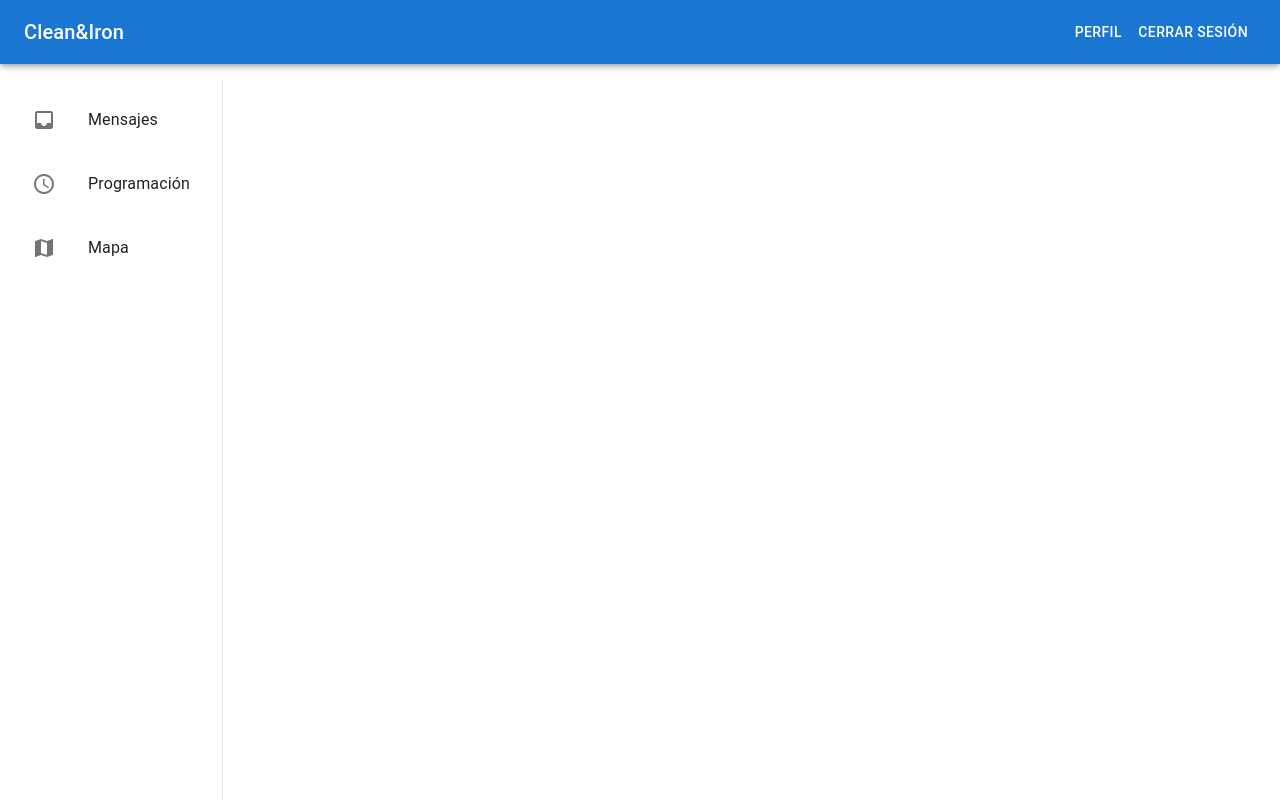
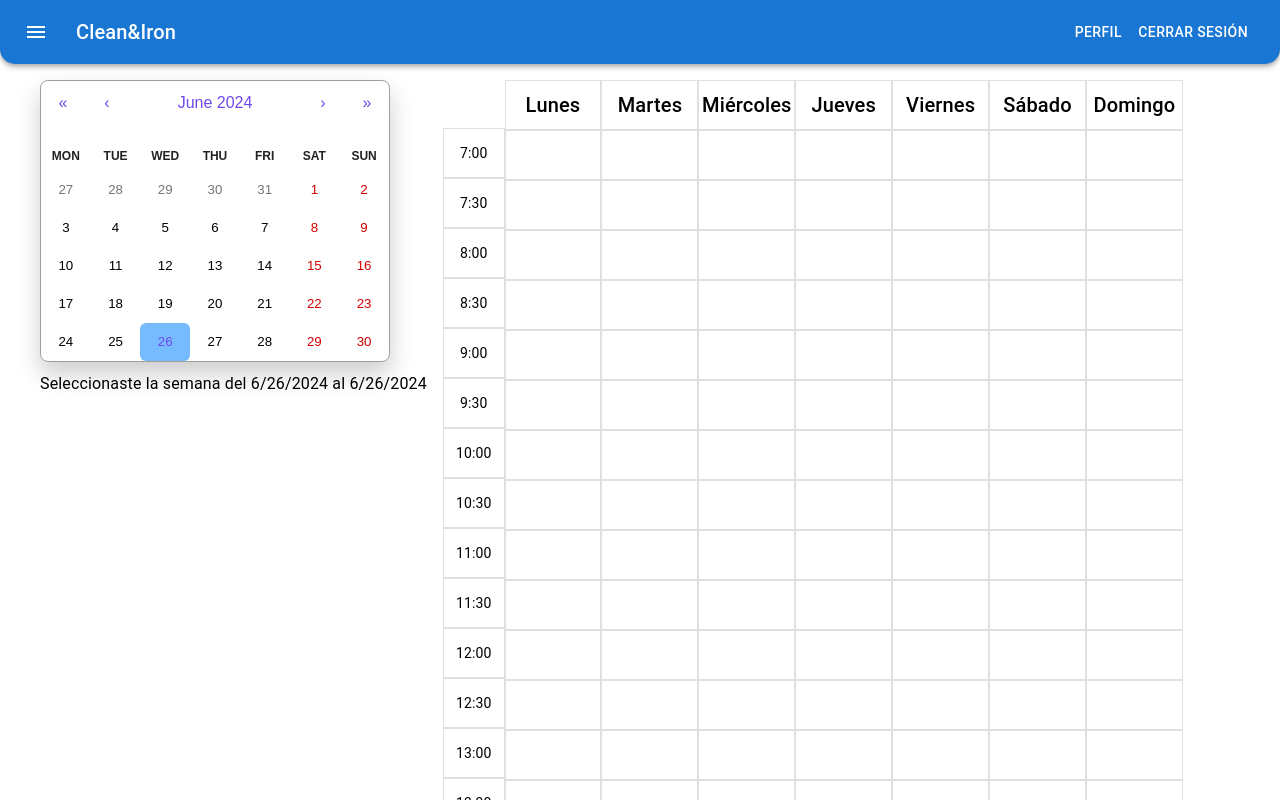
Before and after one commit to Clean-Iron/CleanFront_React, a React (Create React App) app: page / in a window 1280 px wide. Shown: the top 800 px of the page. Built offline with nearby package versions, Linux system fonts and the light colour scheme.

Commit message:
arreglando calendario #2 #3

```diff
--- a/package.json
+++ b/package.json
@@ -12,6 +12,7 @@
     "@testing-library/react": "^13.4.0",
     "@testing-library/user-event": "^13.5.0",
     "react": "^18.3.1",
+    "react-calendar": "^5.0.0",
     "react-dom": "^18.3.1",
     "react-scripts": "5.0.1",
     "web-vitals": "^2.1.4"
--- a/src/App.js
+++ b/src/App.js
@@ -1,16 +1,40 @@
 
-import {React} from 'react';
+import {React, useState} from 'react';
 import './App.css';
 import SideMenu from './components/paginaPrincipal/SideMenu';
+import Schedule from './components/paginaPrincipal/Schedule';
 import Top from './components/paginaPrincipal/Top';
 
 function App() {
+  const [componente, setComponente] = useState('programacion');
+  const [isMenuOpen, setIsMenuOpen] = useState(false);
+
+  const manejarClic = (nuevoComponente) => {
+    setComponente(nuevoComponente);
+    setIsMenuOpen(false); // Cerrar el menú al hacer clic en una opción
+  };
+
+  const toggleDrawer = (open) => (event) => {
+    if (event.type === 'keydown' && (event.key === 'Tab' || event.key === 'Shift')) {
+      return;
+    }
+    setIsMenuOpen(open);
+  };
+
   return (
     <div>
-      <Top/>
-      <SideMenu/>
+      <Top
+        manejarClic={manejarClic}
+      />
+      <SideMenu
+        isOpen={isMenuOpen}
+        onClose={toggleDrawer(false)}
+        manejarClic={manejarClic}
+      />
+      {componente === 'programacion' && <Schedule />}
+      {componente === 'mapa' && <p>Hola</p>}
     </div>
-  )
+  );
 }
 
 export default App;
--- /dev/null
+++ b/src/components/paginaPrincipal/Schedule.js
@@ -0,0 +1,89 @@
+import { useState, React } from 'react';
+import Calendar from 'react-calendar';
+import { Grid, Typography, Box } from '@mui/material';
+import '../styleSheets/CustomCalendar.css';
+import 'react-calendar/dist/Calendar.css';
+
+function Schedule() {
+    const [dateRange, setDateRange] = useState([new Date(), new Date()]);
+
+    const handleWeekClick = (date) => {
+        const startOfWeek = new Date(date);
+        const endOfWeek = new Date(startOfWeek);
+        startOfWeek.setDate(date.getDate() - date.getDay() + 1);
+        endOfWeek.setDate(startOfWeek.getDate() + 6);
+        setDateRange([startOfWeek, endOfWeek]);
+    };
+
+    const daysOfWeek = ['Lunes', 'Martes', 'Miércoles', 'Jueves', 'Viernes', 'Sábado', 'Domingo'];
+    const timeSlots = [];
+    for (let i = 7; i < 19; i++) {
+        timeSlots.push(`${i}:00`);
+        timeSlots.push(`${i}:30`);
+    }
+
+    return (
+        <Grid container spacing={2} direction="row">
+            <Grid item style={{ marginLeft: 40, marginTop: 80 }}>
+                <Calendar
+                    className={'react-calendar'}
+                    onClickDay={handleWeekClick}
+                    value={dateRange}
+                />
+                <Typography variant="body1" style={{ marginTop: 10 }}>
+                    Seleccionaste la semana del {dateRange[0].toLocaleDateString()} al {dateRange[1].toLocaleDateString()}
+                </Typography>
+            </Grid>
+            <Grid item xs={7} style={{ marginTop: 80 }}>
+                <Grid container>
+                    <Grid item xs={1}>
+                        <Box height="3rem" display="flex" alignItems="center"
+                        justifyContent="center" borderColor="grey.300"/>
+                        {timeSlots.map((time, index) => (
+                            <Box
+                                key={index}
+                                border={1}
+                                borderColor="grey.300"
+                                display="flex"
+                                alignItems="center"
+                                justifyContent="center"
+                                height="3rem"
+                            >
+                                <Typography variant="body2">
+                                    {time}
+                                </Typography>
+                            </Box>
+                        ))}
+                    </Grid>
+                    {daysOfWeek.map((day, index) => (
+                        <Grid item xs key={index}>
+                            <Box
+                                border={1}
+                                borderColor="grey.300"
+                                display="flex"
+                                alignItems="center"
+                                justifyContent="center"
+                                height="3rem"
+                            >
+                                <Typography variant="h6">{day}</Typography>
+                            </Box>
+                            {timeSlots.map((_, timeIndex) => (
+                                <Box
+                                    key={timeIndex}
+                                    border={1}
+                                    borderColor="grey.300"
+                                    display="flex"
+                                    alignItems="center"
+                                    justifyContent="center"
+                                    height="3rem"
+                                />
+                            ))}
+                        </Grid>
+                    ))}
+                </Grid>
+            </Grid>
+        </Grid>
+    );
+}
+
+export default Schedule;
--- a/src/components/paginaPrincipal/SideMenu.js
+++ b/src/components/paginaPrincipal/SideMenu.js
@@ -1,32 +1,54 @@
 import {React} from 'react';
-import {Drawer, List, ListItem, ListItemIcon,
+import {List, ListItem, ListItemIcon,
 		ListItemText, ListItemButton} from '@mui/material';
+import {Box, ModalClose, Drawer} from '@mui/joy';
+
 import InboxIcon from '@mui/icons-material/Inbox';
 import MapIcon from '@mui/icons-material/Map';
 import ScheduleIcon from '@mui/icons-material/Schedule';
 
-function SideMenu() {
+
+function SideMenu({isOpen, onClose, manejarClic}) {
+	console.log('manejarClic:', manejarClic);
   const styles = {
     drawerPaper: {
-      marginTop: 10, // height of AppBar
+      marginTop: 8 // height of AppBar
     }};
-	const drawerOptions = [
-		{ text: 'Mensajes', icon: <InboxIcon /> },
-		{ text: 'Programación', icon: <ScheduleIcon /> },
-		{ text: 'Mapa', icon: <MapIcon /> }
-	];
+		const drawerOptions = [
+			{ text: 'Mensajes',
+				icon: <InboxIcon />,
+				componente: 'mensajes' },
+			{ text: 'Programación',
+				icon: <ScheduleIcon />,
+				componente: 'programacion' },
+			{ text: 'Mapa',
+				icon: <MapIcon />,
+				componente: 'mapa' }
+		]
   return (
     <div>
-      <Drawer
-				variant="permanent"
+      <Drawer open={isOpen} onClose={onClose}
+				variant="temporary"
 				anchor="left"
 				PaperProps={{
 					sx: styles.drawerPaper,
 				}}>
+				<Box
+          sx={{
+            display: 'flex',
+            alignItems: 'center',
+            gap: 0.5,
+            ml: 'auto',
+            mt: 1,
+            mr: 2,
+          }}
+        >
+          <ModalClose id="close-icon" sx={{ position: 'initial' }} />
+        </Box>
         <List>
-          {drawerOptions.map((option, index) => (
+        	{drawerOptions.map((option, index) => (
 						<ListItem>
-							<ListItemButton key={index} onClick={() => console.log(`Clicked: ${option.text}`)}>
+							<ListItemButton key={index} onClick={() => {manejarClic(option.componente)}}>
 								<ListItemIcon>
 									{option.icon}
 								</ListItemIcon>
--- a/src/components/paginaPrincipal/Top.js
+++ b/src/components/paginaPrincipal/Top.js
@@ -1,22 +1,42 @@
-import {React} from 'react';
-import {AppBar, Toolbar, Typography,
-    Button} from '@mui/material';
+import {useState, React} from 'react';
+import {AppBar, Toolbar, Typography, Button, IconButton} from '@mui/material';
+import MenuIcon from '@mui/icons-material/Menu';
+import SideMenu from './SideMenu';
 
 
-function Top() {
+function Top({ manejarClic }) {
+	const [isMenuOpen, setIsMenuOpen] = useState(false);
+	const toggleDrawer = (open) => (event) => {
+    if (event.type === 'keydown' && (event.key === 'Tab' || event.key === 'Shift')) {
+      return;
+    }
+    setIsMenuOpen(open);
+  };
   return (
     <div>
-            <AppBar position='fixed'>
+      <AppBar position='fixed' color='primary'
+        sx={{ borderBottomLeftRadius: 15, borderBottomRightRadius: 15 }}>
         <Toolbar>
-                    <Typography variant="h6" component="div" sx={{
-                        flexGrow: 1 }}>Clean&Iron
+          <IconButton
+            size="large"
+            edge="start"
+            color="inherit"
+            aria-label="menu"
+            sx={{ mr: 2 }}
+            onClick={toggleDrawer(true)}
+          >
+            <MenuIcon />
+          </IconButton>
+          <SideMenu isOpen={isMenuOpen} onClose={toggleDrawer(false)} manejarClic={manejarClic} />
+          <Typography variant="h6" component="div" sx={{ flexGrow: 1 }}>
+            Clean&Iron
           </Typography>
-                    <Button color="inherit" >Perfil</Button>
-                    <Button color="inherit" >Cerrar sesión</Button>
+          <Button color="inherit" sx={{ borderRadius: 15 }}>Perfil</Button>
+          <Button color="inherit" sx={{ borderRadius: 15 }}>Cerrar sesión</Button>
         </Toolbar>
       </AppBar>
     </div>
-    )
+  );
 }
 
 export default Top;
--- /dev/null
+++ b/src/components/styleSheets/CustomCalendar.css
@@ -0,0 +1,89 @@
+.react-calendar {
+  width: 400px;
+  max-width: 100%;
+  background-color: #0000FF; /* Fondo más azulado */
+  color: #222;
+  border-radius: 8px;
+  box-shadow: 0 12px 24px rgba(0, 0, 0, 0.2);
+  font-family: Arial, Helvetica, sans-serif;
+  line-height: 1.125em;
+ }
+ .react-calendar__navigation button {
+  color: #6f48eb;
+  min-width: 44px;
+  background: none;
+  font-size: 16px;
+  margin-top: 8px;
+  border-radius: 50%; /* Botones circulares */
+ }
+ .react-calendar__navigation button:enabled:hover,
+ .react-calendar__navigation button:enabled:focus {
+  background-color: #f8f8fa;
+ }
+ .react-calendar__navigation button[disabled] {
+  background-color: #f0f0f0;
+ }
+ abbr[title] {
+  text-decoration: none;
+ }
+ /* .react-calendar__month-view__days__day--weekend {
+  color: #d10000;
+ } */
+ .react-calendar__tile:enabled:hover,
+ .react-calendar__tile:enabled:focus {
+  background: #f8f8fa;
+  color: #6f48eb;
+  border-radius: 6px;
+ }
+ .react-calendar__tile--now {
+  background: #6f48eb33;
+  border-radius: 6px;
+  font-weight: bold;
+  color: #6f48eb;
+ }
+ .react-calendar__tile--now:enabled:hover,
+ .react-calendar__tile--now:enabled:focus {
+  background: #6f48eb33;
+  border-radius: 6px;
+  font-weight: bold;
+  color: #6f48eb;
+ }
+ .react-calendar__tile--hasActive:enabled:hover,
+ .react-calendar__tile--hasActive:enabled:focus {
+  background: #f8f8fa;
+ }
+ .react-calendar__tile--active {
+  background: #6f48eb;
+  border-radius: 6px;
+  font-weight: bold;
+  color: white;
+ }
+ .react-calendar__tile--active:enabled:hover,
+ .react-calendar__tile--active:enabled:focus {
+  background: #6f48eb;
+  color: white;
+ }
+ .react-calendar--selectRange .react-calendar__tile--hover {
+  background-color: #f8f8fa;
+ }
+ .react-calendar__tile--range {
+  background: #f8f8fa;
+  color: #6f48eb;
+  border-radius: 0;
+ }
+ .react-calendar__tile--rangeStart {
+  border-top-right-radius: 0;
+  border-bottom-right-radius: 0;
+  border-top-left-radius: 6px;
+  border-bottom-left-radius: 6px;
+  background: #6f48eb;
+  color: white;
+ }
+ .react-calendar__tile--rangeEnd {
+  border-top-left-radius: 0;
+  border-bottom-left-radius: 0;
+  border-top-right-radius: 6px;
+  border-bottom-right-radius: 6px;
+  background: #6f48eb;
+  color: white;
+ }
```
Also changed, not shown: 2 other files (tests, documents, lock files or other folders). Lines whose indentation alone changed are shown as unchanged.
